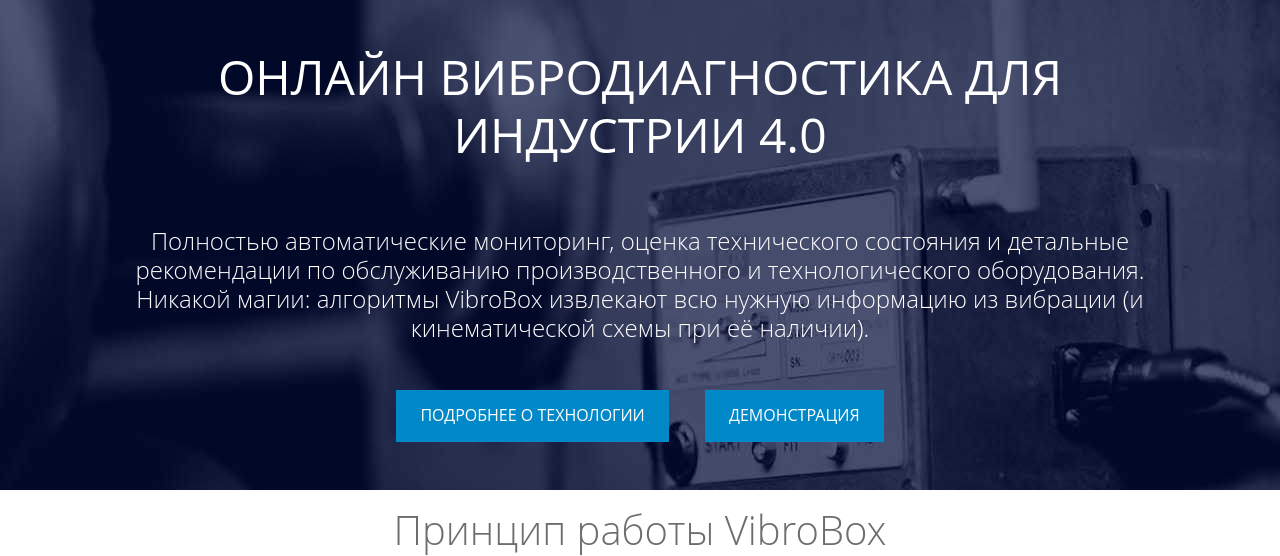
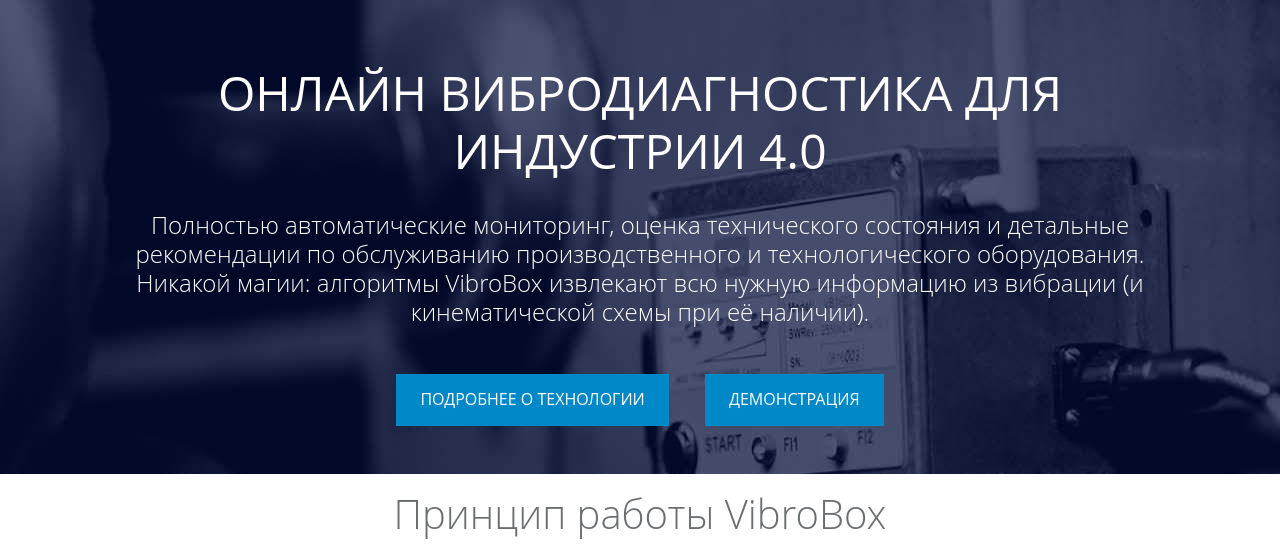
Before and after one commit to biodranik/phaina, a PHP site: page / in a window 1280 px wide. Shown: the part 65-621 px from the top of the page. Run offline with PHP 8.4, Linux system fonts and the light colour scheme; style sheets or scripts are compiled from the project's sources.

Commit message:
[index] Better paddings.

```diff
--- a/scss/index/_index.scss
+++ b/scss/index/_index.scss
@@ -2,7 +2,7 @@
 
 .title-index {
   &__main {
-    padding-bottom: 2rem;
+    margin-top: 2rem;
     font-size: 3 * $baseFontSize;
     text-transform: uppercase;
 
```
